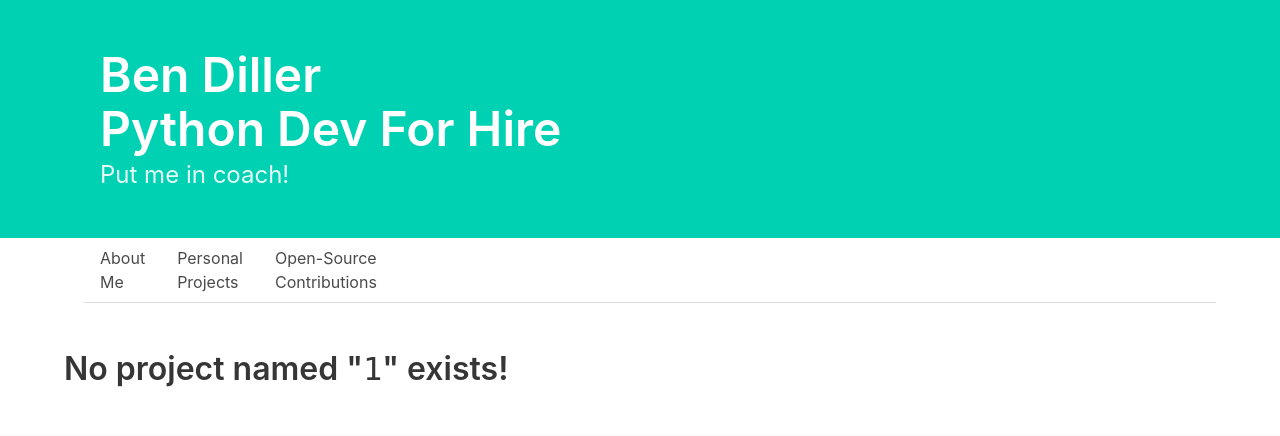
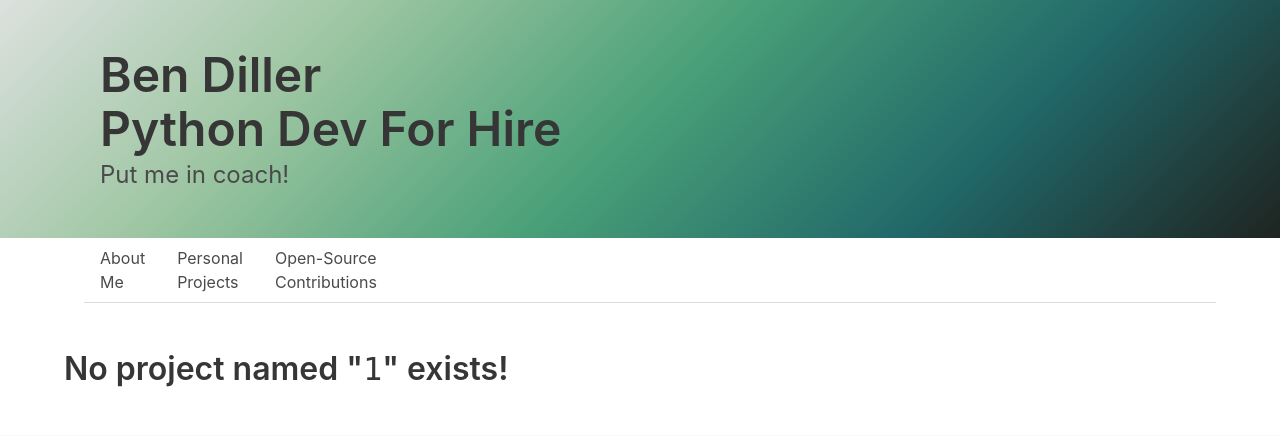
Before and after one commit to bendiller/portfolio, a Django app: page /1 in a window 1280 px wide. Shown: the top 436 px of the page. Run offline with Django 3.2, Linux system fonts and the light colour scheme; data that the repository does not hold is empty; some libraries are stand-ins or nearby versions.

Commit message:
Visual improvements

```diff
--- /dev/null
+++ b/brd_site/portfolio/static/portfolio/override.css
@@ -0,0 +1,3 @@
+section.hero {
+    background-image: linear-gradient(-45deg, #1F2421, #216869, #49A078, #9CC5A1, #DCE1DE );
+}
--- a/brd_site/portfolio/templates/portfolio/base.html
+++ b/brd_site/portfolio/templates/portfolio/base.html
@@ -1,19 +1,21 @@
 <!DOCTYPE html>
 <html lang="en">
 <head>
+  {% load static %}
   <meta charset="UTF-8">
   <meta name="viewport" content="width=device-width, initial-scale=1">
   <title>{% block title %}Ben's Portfolio{% endblock %}</title>
   <link rel="stylesheet" href="https://cdn.jsdelivr.net/npm/bulma@0.8.0/css/bulma.min.css">
+  <link rel="stylesheet" href="{% static 'portfolio/override.css' %}">
   <script src="https://kit.fontawesome.com/13db33223d.js" crossorigin="anonymous"></script>
 </head>
 <body>
-  <section class="hero is-primary">
+  <section class="hero">
     <div class="hero-body">
       <a href="{% url 'index' %}">
       <div class="container" style="padding-left: 36px">
-        <h1 class="title is-1">Ben Diller<br>Python Dev For Hire</h1>
-        <h4 class="subtitle is-4">Put me in coach!</h4>
+        <h1 class="title is-1 is-size-3-mobile">Ben Diller<br>Python Dev For Hire</h1>
+        <h4 class="subtitle is-4 is-size-5-mobile">Put me in coach!</h4>
       </div>
       </a>
     </div>
@@ -35,7 +37,7 @@
 
   <section class="footer">
     <div class="container">
-      <div class="columns">
+      <div class="columns" style="margin-bottom: 0">
         <div class="column"></div>
         <div class="column is-narrow">Site created using:</div>
         <div class="column is-narrow"><a href="https://www.djangoproject.com/">Django</a></div>
```
Also changed, not shown: brd_site/portfolio/templates/portfolio/index.html (+16 -10 lines), brd_site/portfolio/static/portfolio/selfie.png (added).
